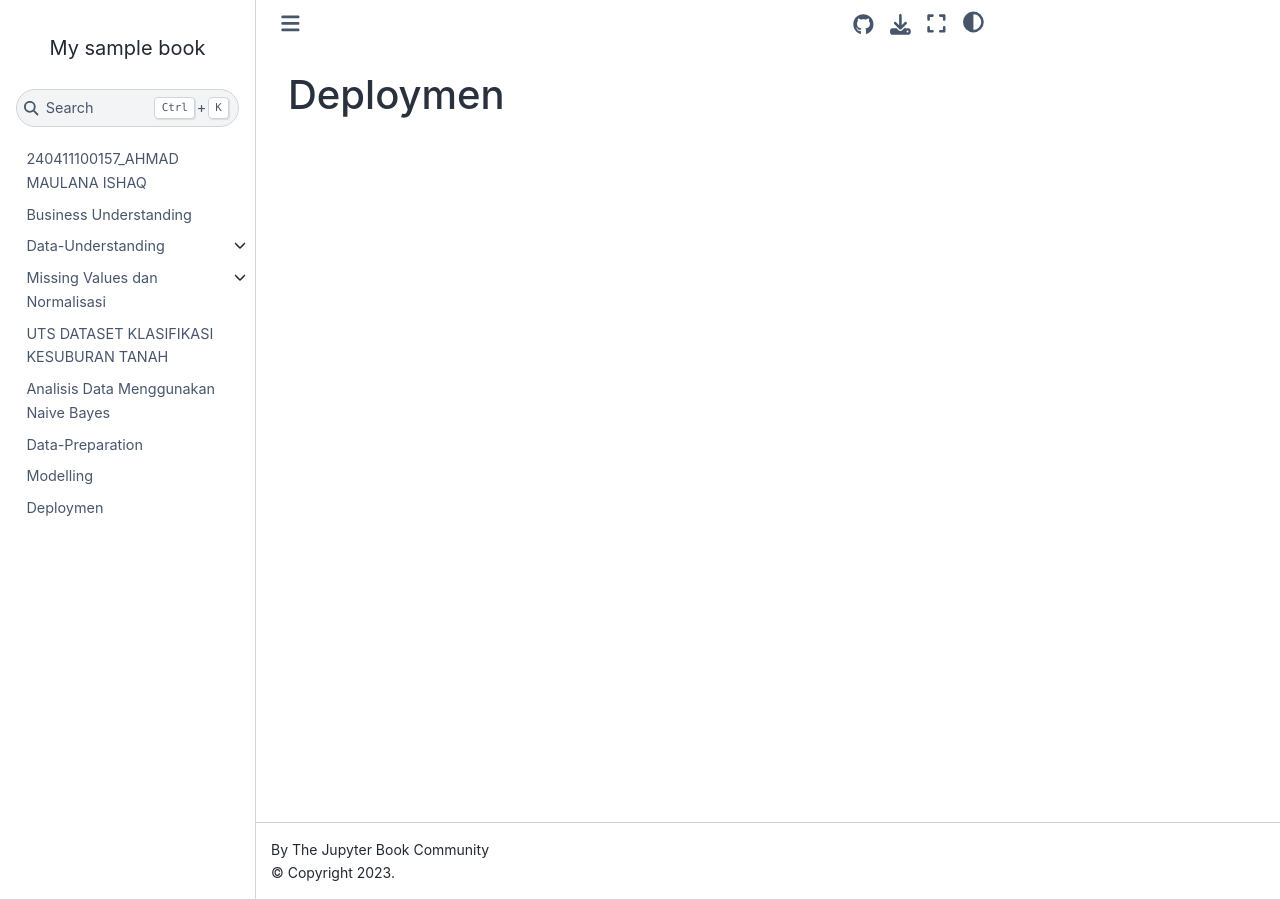
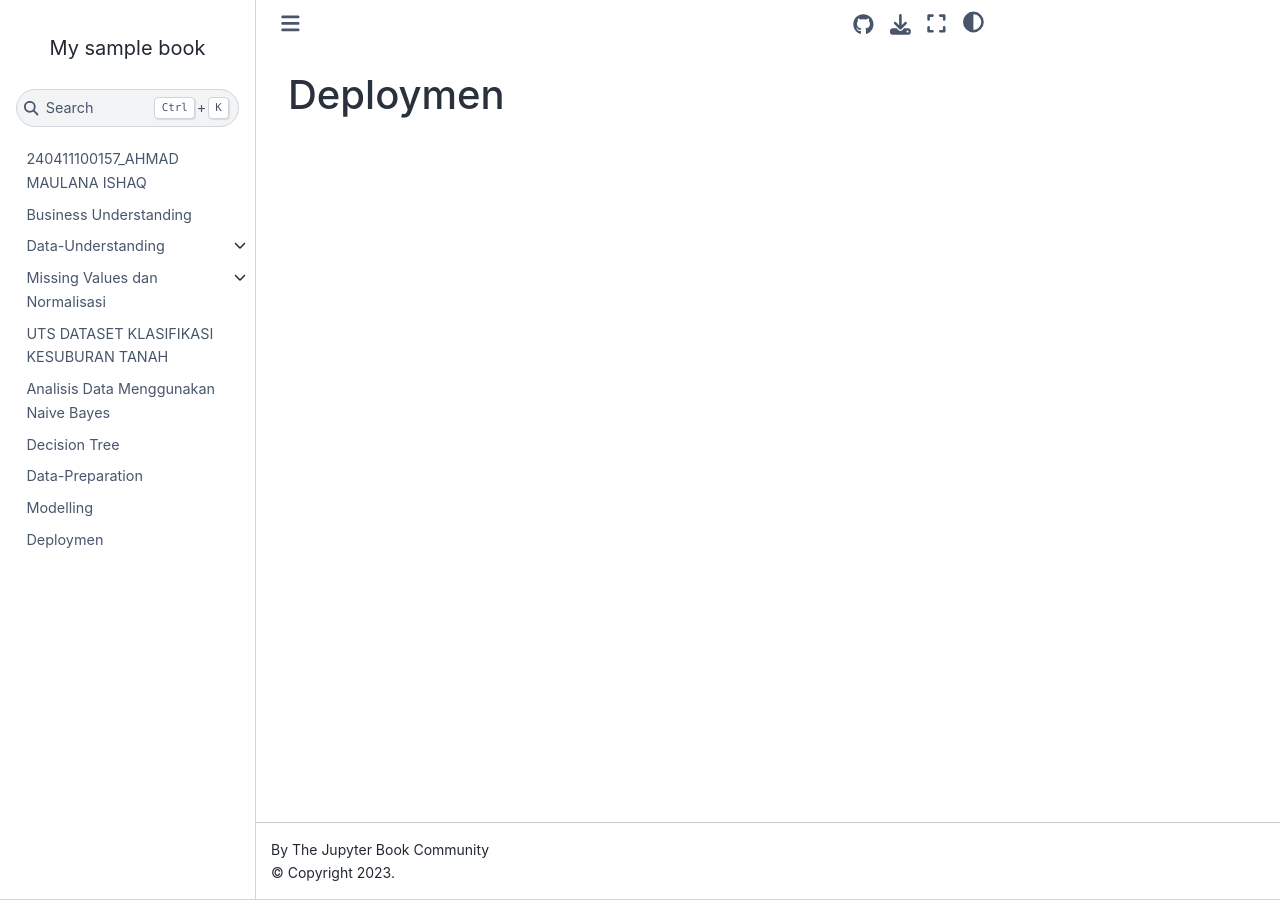
Before and after one commit to Tulsoppp/Pendata, a Jupyter Book: the page built from Deploymen.md, in a window 1280 px wide. Built offline with Jupyter Book 1.0.4 settings and Sphinx 7.4.7 and the Sphinx Book theme 1.1.4, drawn with Linux system fonts in a browser that asks for light colours.

Commit message:
TAMBAHAN

```diff
--- a/_toc.yml
+++ b/_toc.yml
@@ -26,6 +26,7 @@ chapters:
       - file : Tugas/MVN/Decimal
   - file: uts
   - file: naive_bayes
+  - file: decission_tree
   - file: data-preparation
   - file: modelling
   - file: deploymen
```
